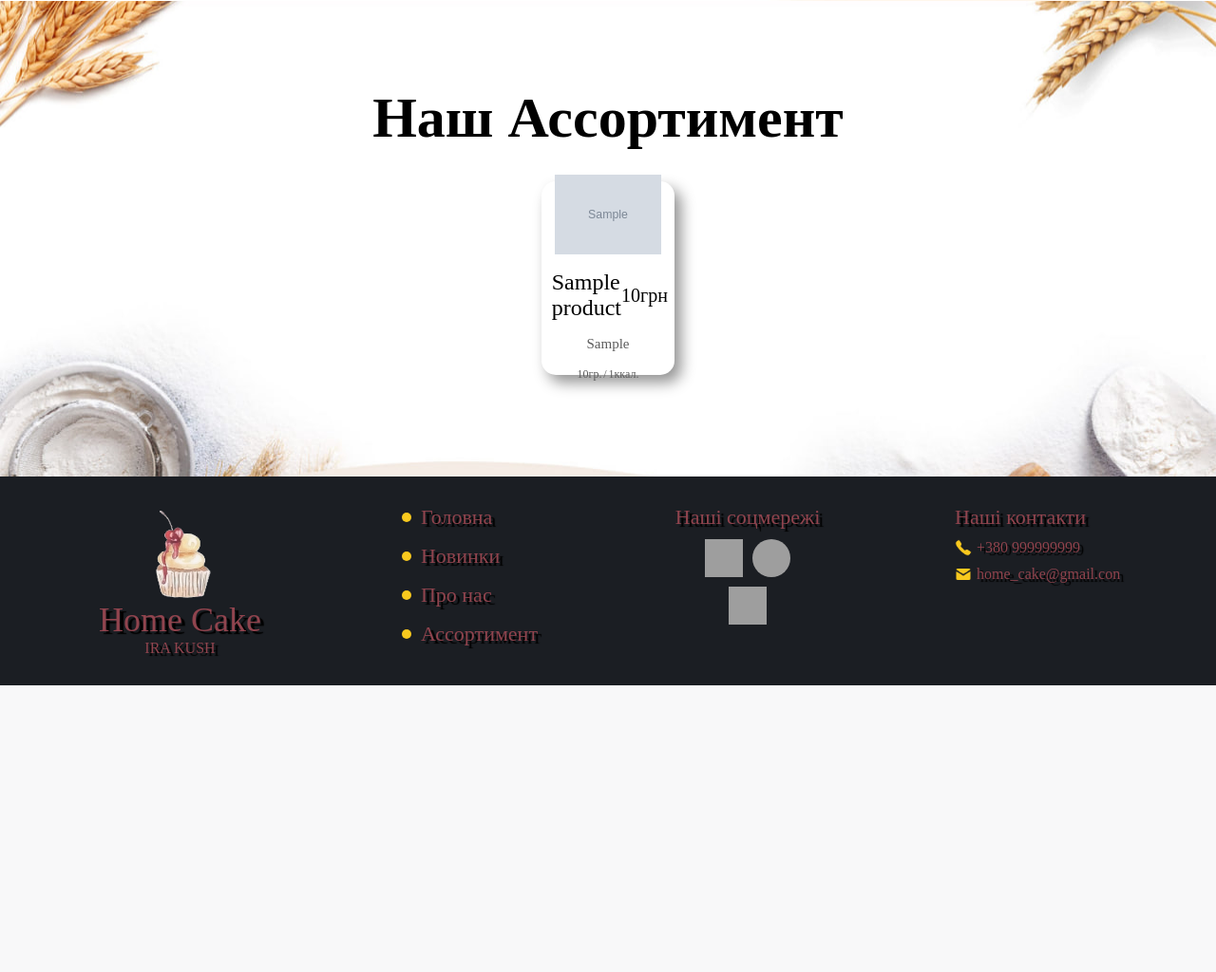
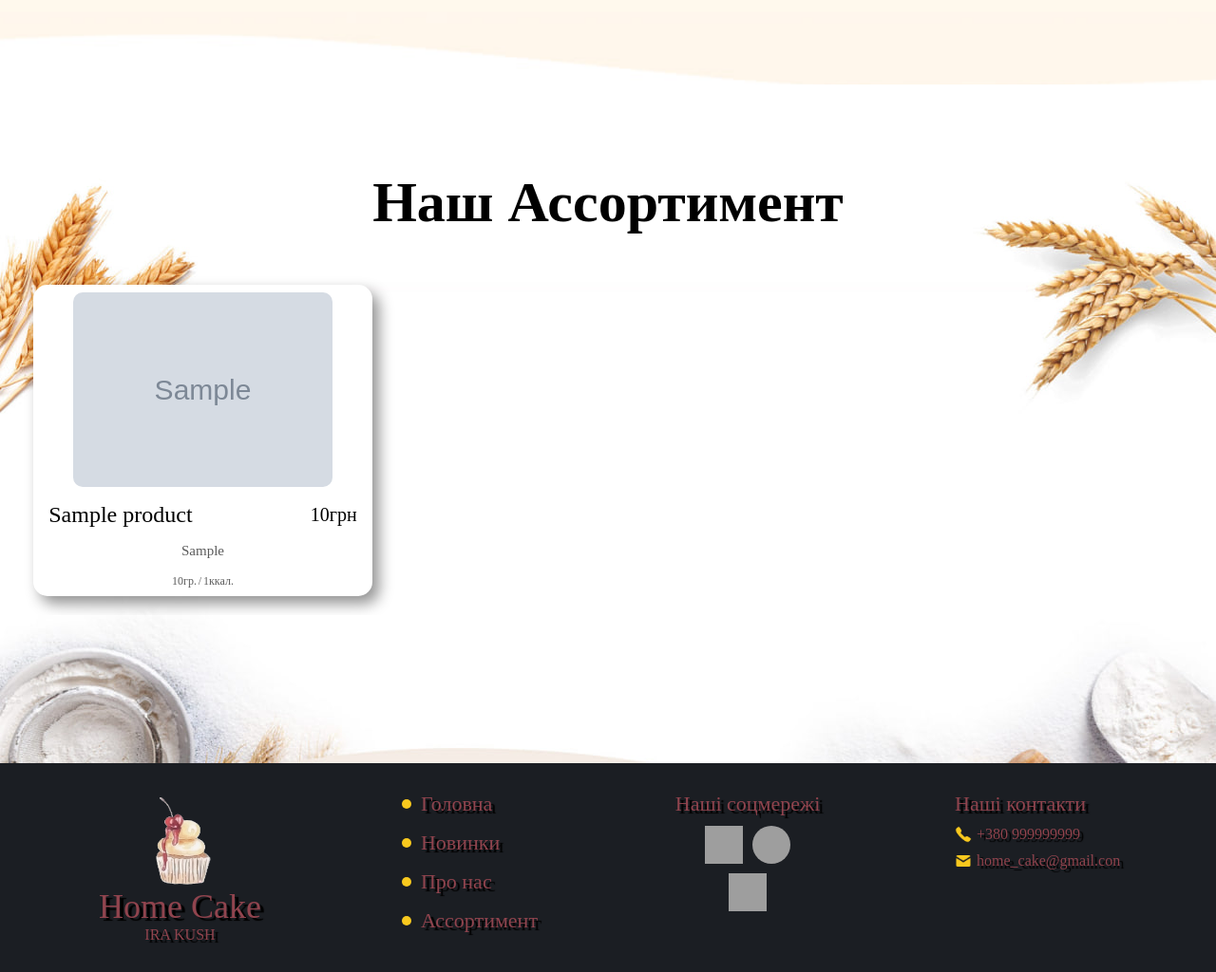
Before and after one commit to Nazar-Zozulya/HOME_CAKE, a Django app: page / in a window 1280 px wide. Shown: the part 2366-3390 px from the top of the page at 95% size. Before the commit the page ends 3088 px from the top, so only its background shows below. Run offline with Django 5.2, Linux system fonts and the light colour scheme; tables that the repository leaves empty hold one stand-in row (values such as "Sample post"); grey boxes marked "Sample" are stand-in pictures; grey boxes are pictures that could not be loaded.

Commit message:
Добавил слайдер в ассортименте

```diff
--- a/HOME_CAKE/HOME_CAKE/settings.py
+++ b/HOME_CAKE/HOME_CAKE/settings.py
@@ -132,7 +132,7 @@ USE_TZ = True
 STATIC_URL = 'static/'
 
 STATICFILES_DIRS = (
-    'static',
+    '/static/',
 )
 
 STATIC_ROOT = os.path.join(BASE_DIR, 'static')
--- a/HOME_CAKE/mainapp/static/main_app/css/main.css
+++ b/HOME_CAKE/mainapp/static/main_app/css/main.css
@@ -34,11 +34,11 @@ h1{
 }
 
 .product-cart{
-    width: 30%;
-    height: 80%;
+    width: 80%;
+    /* height: 80%; */
     box-shadow: 7px 8px 15px rgba(0, 0, 0, 0.429) ;
     display: flex;
-    justify-content: center;
+    justify-content: start;
     align-items: center;
     flex-direction: column;
     border-radius: 15px;
@@ -48,7 +48,8 @@ h1{
 }
 
 .product-cart img{
-    width: 90%;
+    width: 80%;
+    border-radius: 10px;
 }
 
 .main-info{
@@ -191,44 +192,79 @@ h1{
     background-position: bottom;
 }
 
+.assortment-products{
+    min-width: 0;
+}
+
 .slick-slider{
+    display: flex;
     flex-direction: column;
+    justify-content: center;
+    align-items: center;
+    position: relative;
+    width: 100%;
 }
 
 .slick-track{
     display: flex;
-    height: 1000px;
-    max-width: 100% !important;
     flex-direction: row;
+    position: relative;
+    align-items: flex-start;
+    justify-content: space-around;
+    gap: auto;
+    padding-top: 20px;
+    padding-bottom: 20px;
+}
+
+.slick-slide{
+    width: 20%;
+}
+
+.slick-dots{
+    display: flex;
+    align-items: center;
+    justify-content: center;
+    flex-direction: row;
+    gap: 15%;
+}
+
+.slick-dots li{
+    list-style: none;
+    display: flex;
+    align-items: center;
+    justify-content: center;
+}
+
+.slick-dots button{
+    font-size: 0;
+    width: 12px;
+    height: 12px;
+    background-color: #A5A5A5;
+    border: none;
+    border-radius: 40px;
+    cursor: pointer;
+}
+
+.slick-dots .slick-active button{
+    width: 18px;
+    height: 18px;
+    background-color: #F9C91E;
 }
 
 .slick-list{
     overflow: hidden;
-}
-
-.slick-clip{
-    overflow: hidden;
-}
-
-#assortmentProduct{
+    display: flex;
     width: 100%;
 }
 
-#assortmentProduct .slick-arrow{
-    position: absolute;
-    z-index: 100;
-}
-
-#assortmentProduct .slick-arrow.slick-prev{
-    left: 0;
-}
-
-#assortmentProduct .slick-arrow.slick-next{
-    right: 0;
+.help-slider-cart{
+    display: flex;
+    align-items: center;
+    justify-content: center;
 }
 
 @media screen and (max-width: 1250px) {
-    .product-cart{
+    .product-new{
         width: 25%;
     }
 }
@@ -241,7 +277,7 @@ h1{
 }
 
 @media screen and (max-width: 900px) {
-    .product-cart{
+    .product-new{
         width: 40%;
     }
     .new-products{
@@ -275,7 +311,7 @@ h1{
 }
 
 @media screen and (max-width: 600px) {
-    .product-cart{
+    .product-new{
         width: 80%;
     }
     .about-us h1{
--- a/HOME_CAKE/mainapp/static/main_app/js/main.js
+++ b/HOME_CAKE/mainapp/static/main_app/js/main.js
@@ -1,5 +1,12 @@
 $(document).ready(function () {
-    $('#assortmentProduct').slick();
+    $('.assortment-products').slick({
+        arrows:false,
+        dots:true,
+        adaptiveHeight:true,
+        slidesToShow:3,
+        easing: "ease",
+        infinite: false,
+    });
 });
 
 
--- a/HOME_CAKE/mainapp/templates/main_app/main.html
+++ b/HOME_CAKE/mainapp/templates/main_app/main.html
@@ -26,7 +26,7 @@
     <h1>Наші новинки</h1>
     <div class="new-products">
         {% for products in new_products %}
-            <div class="product-cart">
+            <div class="product-cart product-new">
                 <img src="{{products.image.url}}" alt="123">
                 <div class="main-info">
                     <p class="name">
@@ -87,8 +87,9 @@
 </div>
 <div class="assortment">
     <h1>Наш Ассортимент</h1>
-    <div class="new-products">
+    <div class="new-products assortment-products">
         {% for products in products %}
+            <div class="help-slider-cart">
                 <div class="product-cart">
                     <img src="{{products.image.url}}" alt="123">
                     <div class="main-info">
@@ -114,6 +115,7 @@
                         </p>
                     </div>
                 </div>
+            </div>
         {% endfor %}
     </div>
 </div>
```
Lines whose indentation alone changed are shown as unchanged.
